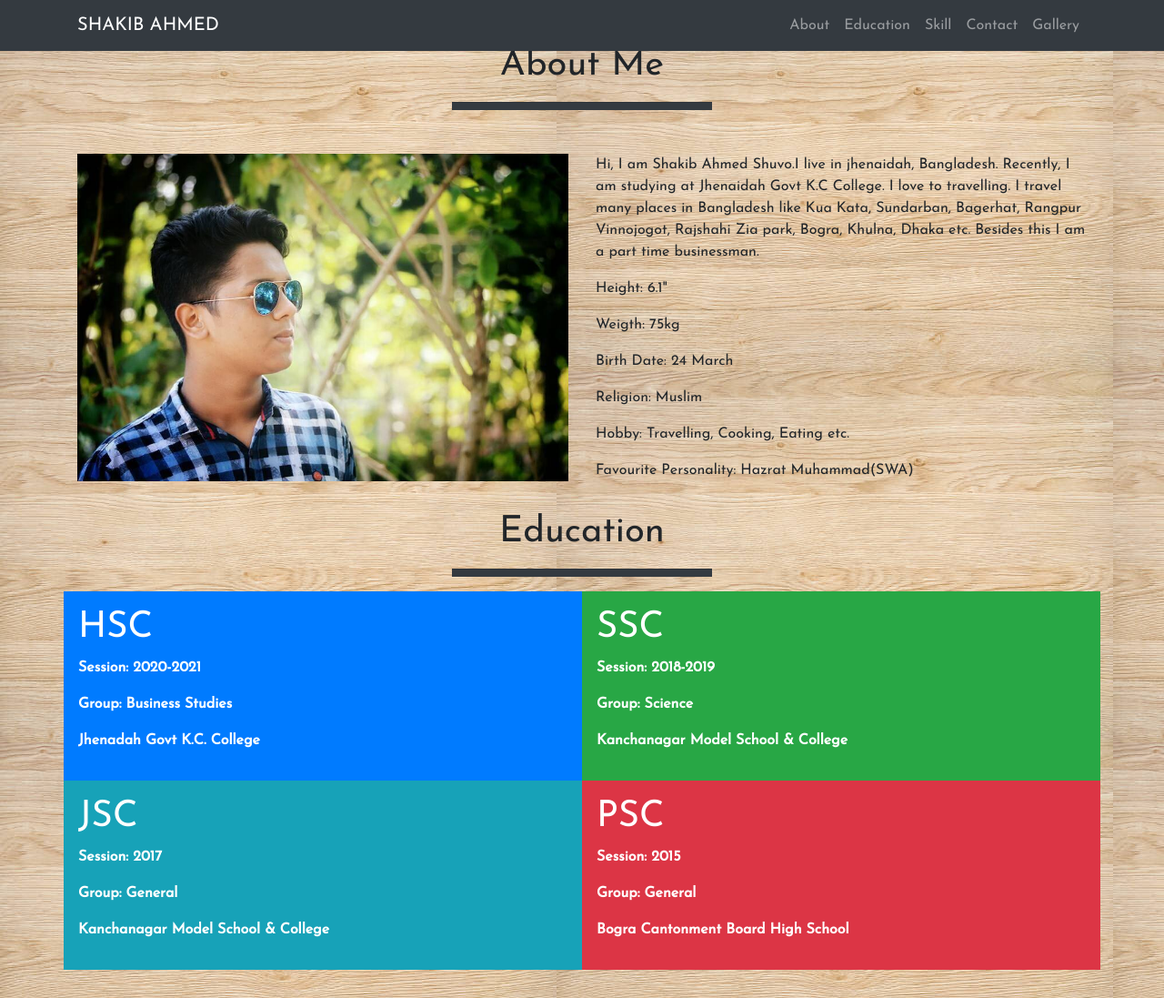
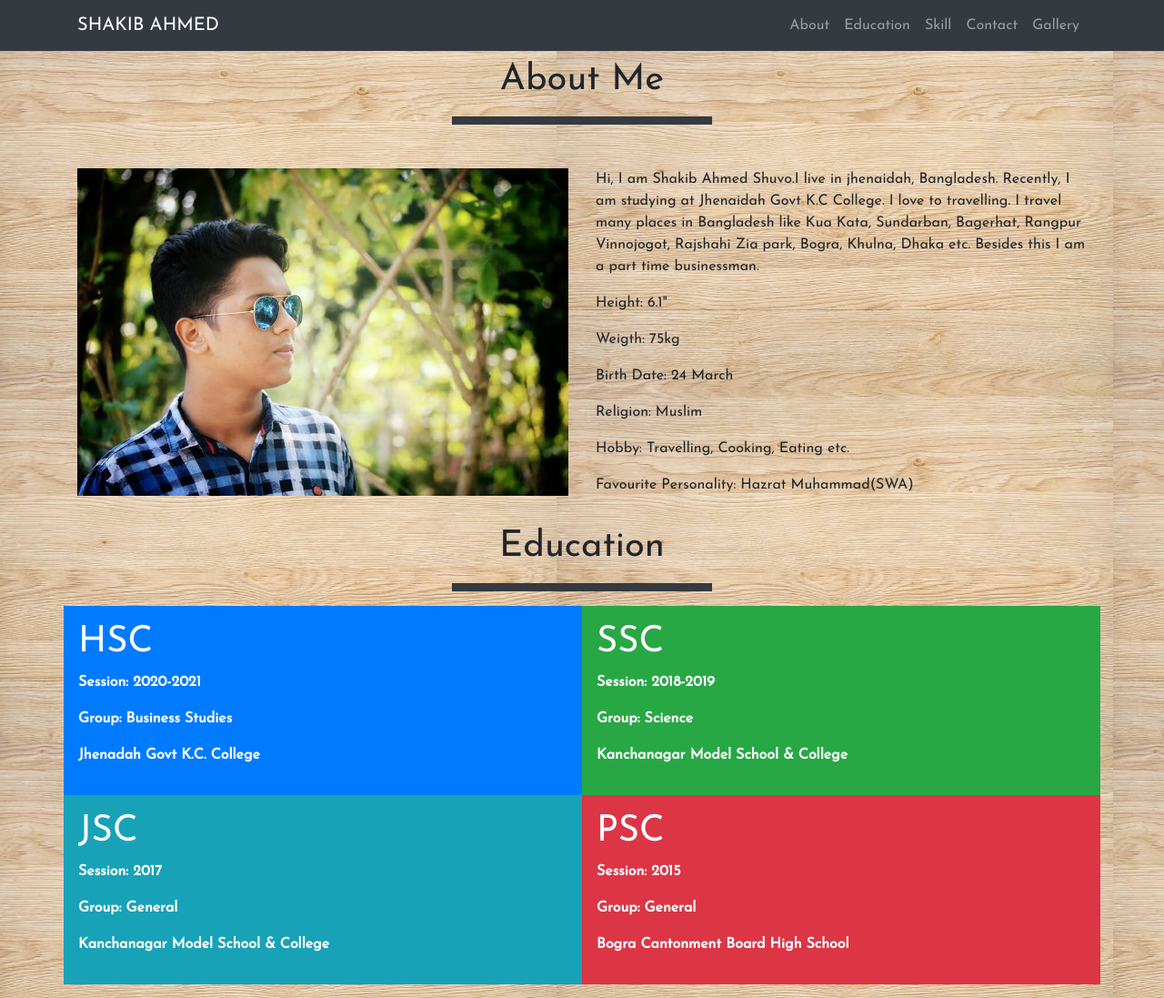
Before and after one commit to Shariarbup/Shuvo, a plain HTML site: page index.html in a window 1280 px wide. Shown: the top 1097 px of the page at 91% size. Drawn offline with Linux system fonts and the light colour scheme.

```diff
--- a/index.html
+++ b/index.html
@@ -75,7 +75,7 @@
     <!-- About Shuvo -->
     <section id="about">
       <div class="container">
-        <div class="my-5">
+        <div class="my-5 pt-3">
           <h1 class="text-center">About Me</h1>
           <hr class="w-25 mx-auto bg-dark p-1" />
         </div>
```
